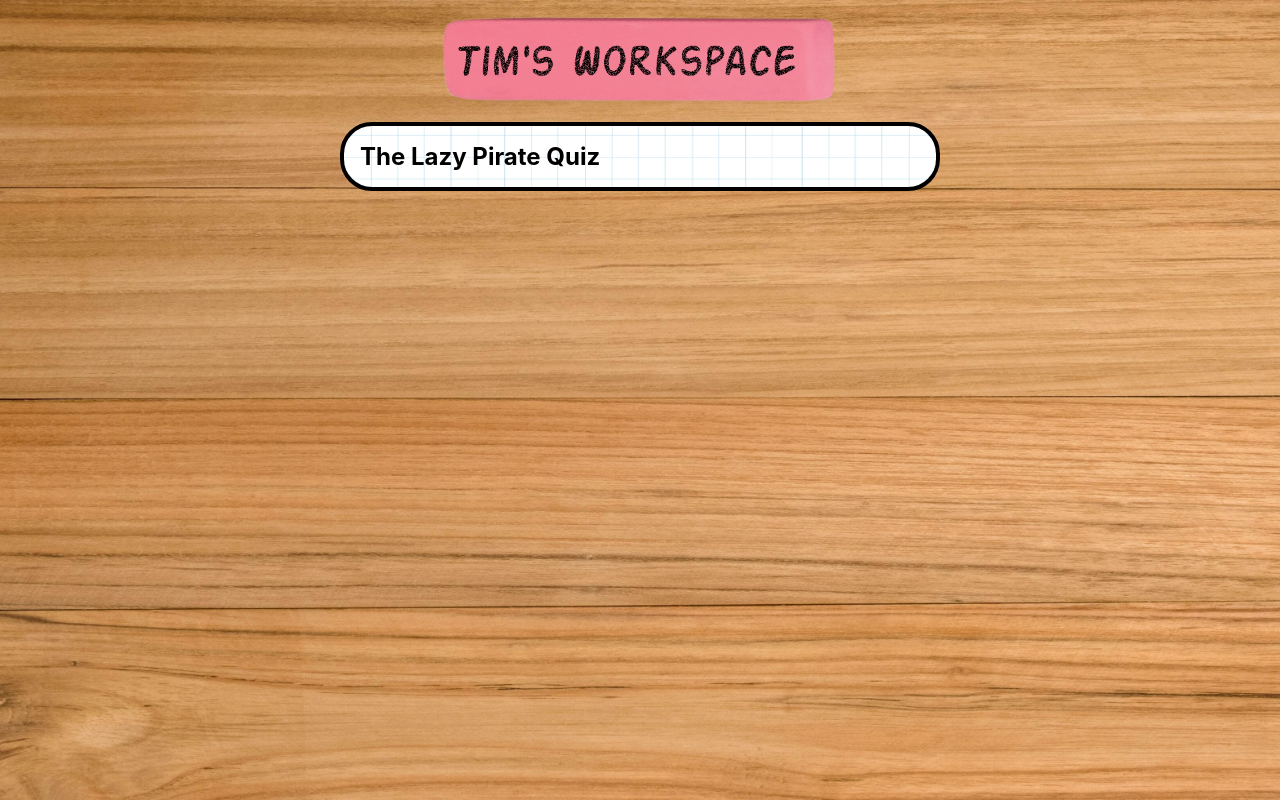
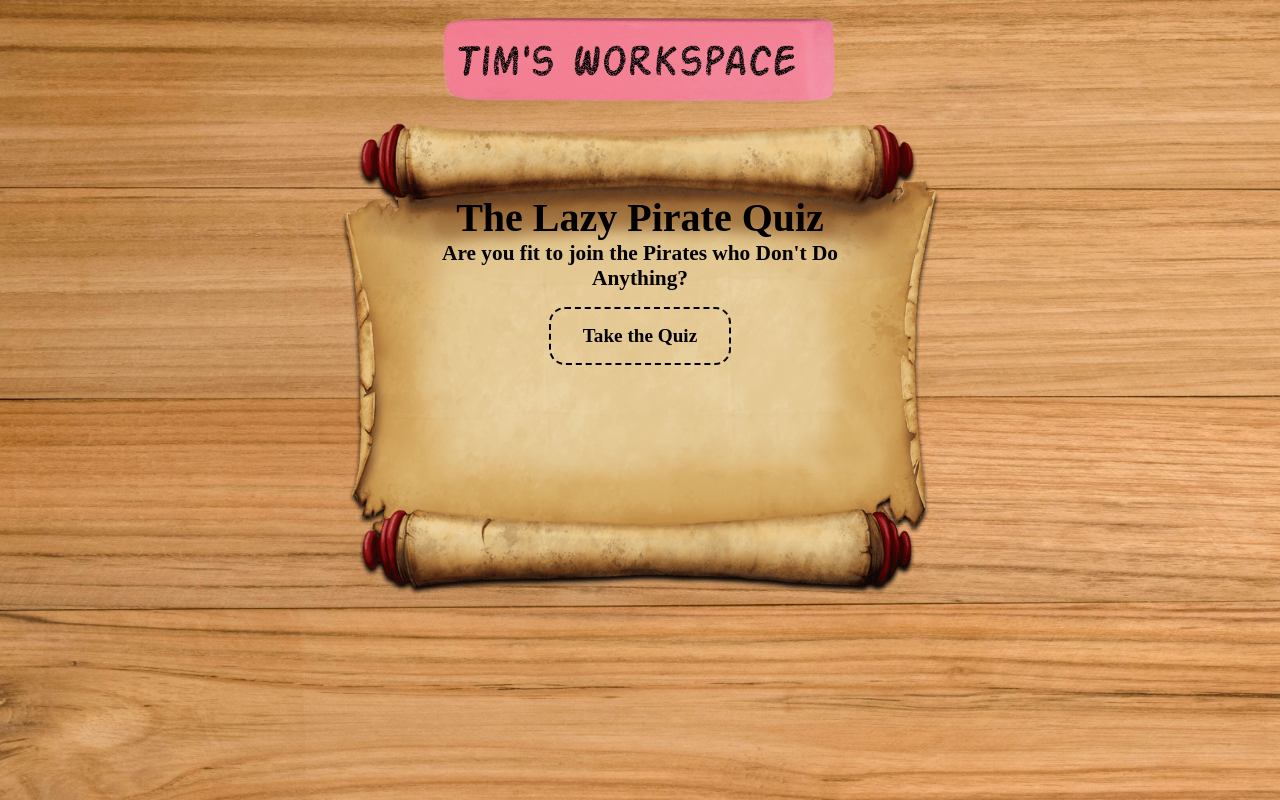
Before and after one commit to TimH98/site, a React (Create React App) app: page /#/pirates in a window 1280 px wide. Before the commit this address led to /#/. Built offline with nearby package versions, Linux system fonts and the light colour scheme.

Commit message:
use HashRouter

```diff
--- a/src/App.tsx
+++ b/src/App.tsx
@@ -4,7 +4,6 @@ import wood from './image/wood.jpg';
 import { Route, Routes } from 'react-router-dom';
 import Pirates from './pirates';
 import Results from './pirates/results';
-
 
 function App() {
   return (
--- a/src/blog/posts/pirate.tsx
+++ b/src/blog/posts/pirate.tsx
@@ -6,7 +6,7 @@ export default function PiratePost() {
             Inspired by the VeggieTales song <a href="https://www.youtube.com/watch?v=XaWU1CmrJNc">The Pirates who Don't Do Anything</a>, I've created a quiz to determine if you are a Pirate who Doesn't Do Anything.
             <br />
             <br />
-            <a href="/pirates" style={{fontWeight: 'bold'}}>Take the Quiz!</a>
+            <a href="/#/pirates" style={{fontWeight: 'bold'}}>Take the Quiz!</a>
         </div>
     )
 }
--- a/src/components/title.tsx
+++ b/src/components/title.tsx
@@ -4,7 +4,7 @@ import { useNavigate } from 'react-router-dom';
 export default function Title() {
     const navigate = useNavigate();
     return (
-        <img src={eraser} onClick={() => navigate('/')} style={{
+        <img src={eraser} onClick={() => navigate('/#')} style={{
             width: '100%',
             maxWidth: '400px',
             height: 'auto',
--- a/src/index.tsx
+++ b/src/index.tsx
@@ -3,16 +3,16 @@ import ReactDOM from 'react-dom/client';
 import './index.css';
 import App from './App';
 import reportWebVitals from './reportWebVitals';
-import { BrowserRouter } from 'react-router-dom';
+import { HashRouter } from 'react-router-dom';
 
 const root = ReactDOM.createRoot(
   document.getElementById('root') as HTMLElement
 );
 root.render(
   <React.StrictMode>
-    <BrowserRouter>
+    <HashRouter>
       <App />
-    </BrowserRouter>
+    </HashRouter>
   </React.StrictMode>
 );
 
```
